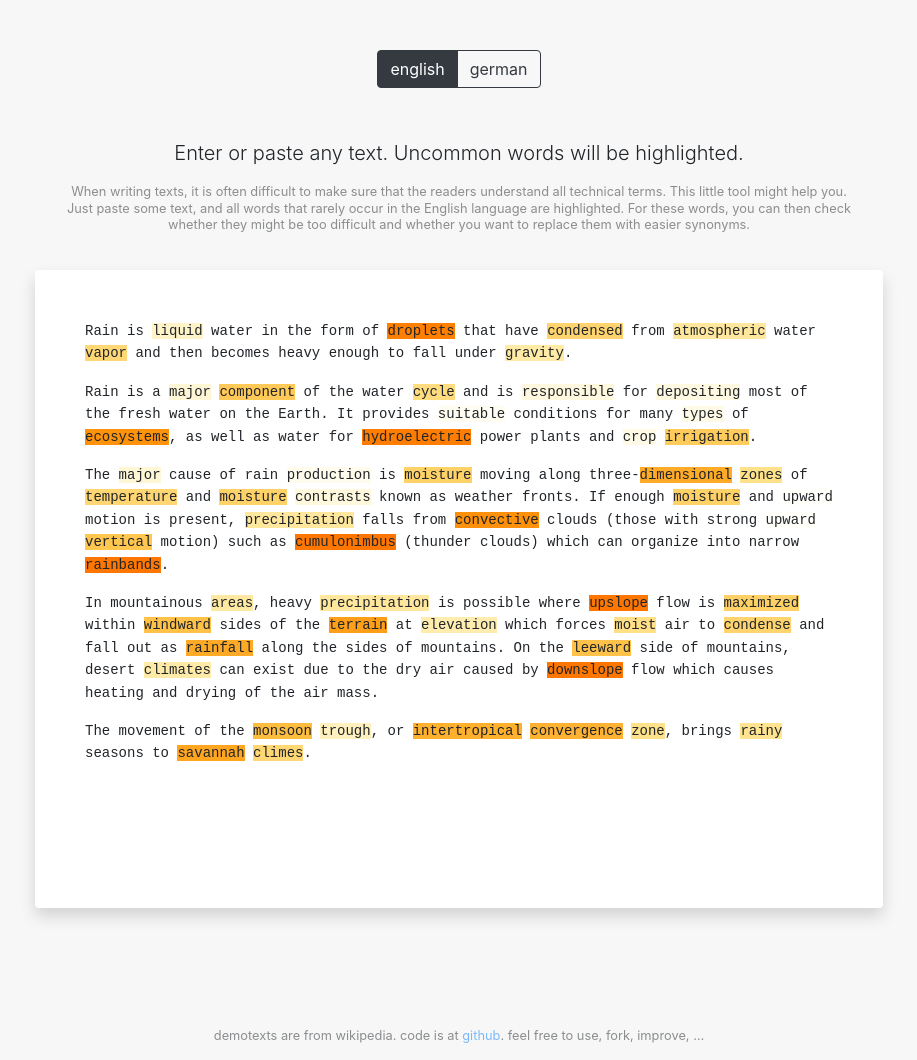
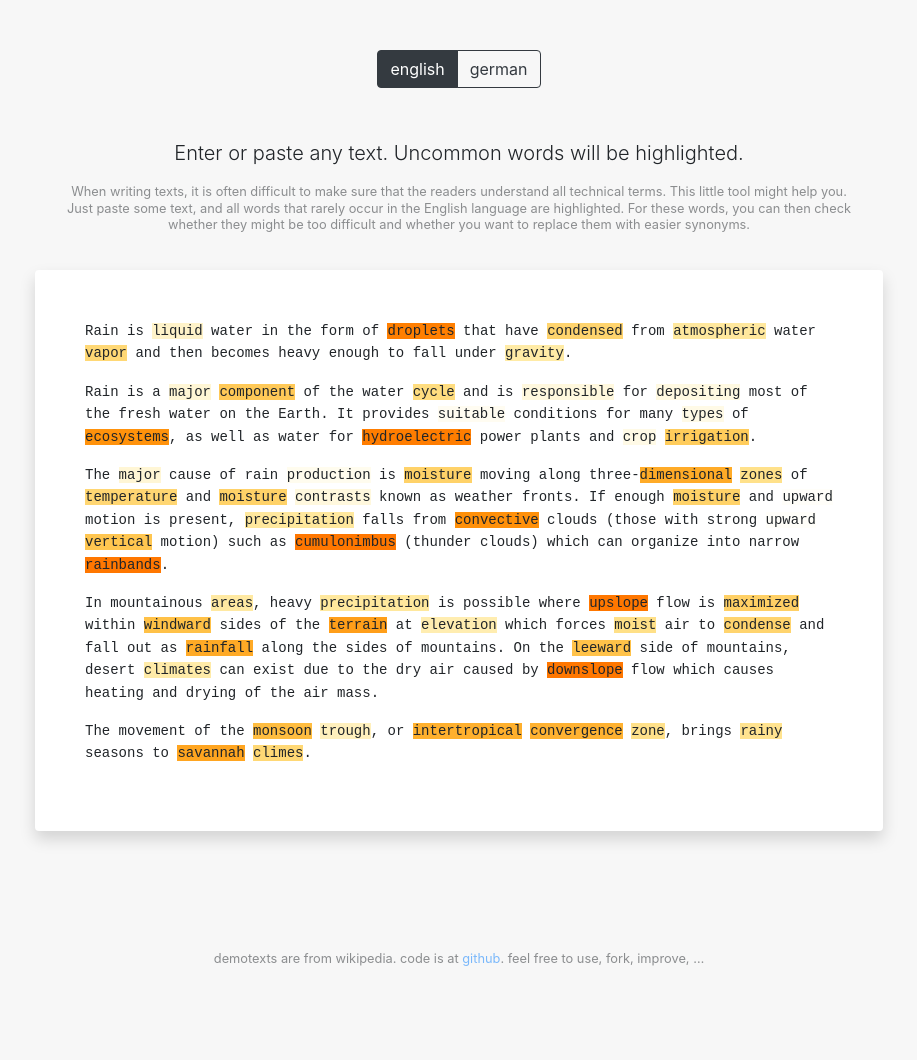
Before and after one commit to infographicsgroup/simpleplease, a website: page web/index.html in a window 1280 px wide. Shown: the whole page, without its empty margins (181-1098 px from the left). After the commit the page ends 983 px from the top, so only its background shows below. Drawn offline with Linux system fonts and the light colour scheme.

Commit message:
fixing 2 bugs

```diff
--- a/web/assets/script/main.js
+++ b/web/assets/script/main.js
@@ -62,7 +62,7 @@ $(function () {
 		if (!dict) return;
 
 		var text = quill.getText();
-		var startIndex = 0, endIndex = text.length;
+		var startIndex = 0, endIndex = text.length-1;
 
 		if (d && d.ops) {
 			var i0 = 0, i1 = 0;
@@ -78,8 +78,9 @@ $(function () {
 			startIndex = text.lastIndexOf(' ', i0-1);
 			if (startIndex < 0) startIndex = 0;
 			endIndex = text.indexOf(' ', i1+1);
-			if (endIndex < 0) endIndex = text.length;
+			if (endIndex < 0) endIndex = text.length-1;
 		}
+
 		var textLength = endIndex-startIndex;
 
 		quill.removeFormat(startIndex, textLength, 'api');
--- a/web/index.html
+++ b/web/index.html
@@ -71,6 +71,13 @@
 			border: none;
 			outline: none;
 		}
+		.ql-clipboard {
+			left: -100000px;
+			height: 1px;
+			overflow-y: hidden;
+			position: absolute;
+			top: 50%;
+		}
 		@media (max-width: 767.98px) {
 			.column {
 				padding: 35px;
```
